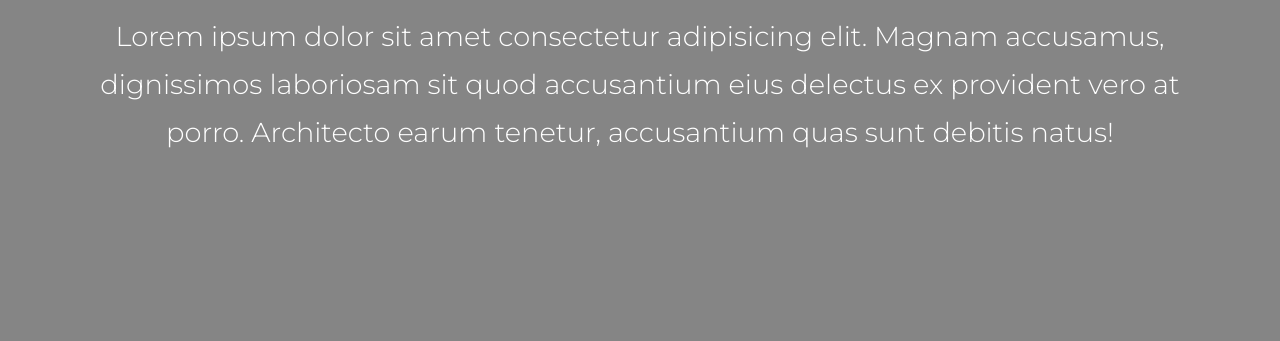
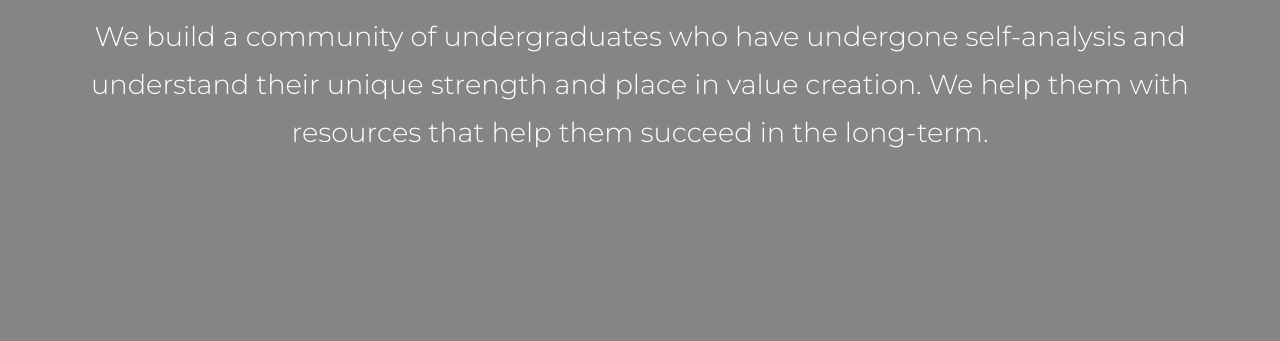
Before and after one commit to Efico-Resources/Efico-V2-FE, a plain HTML site: page Components/services.html in a window 1280 px wide. Shown: the part 459-800 px from the top of the page. Drawn offline with nearby package versions, Linux system fonts and the light colour scheme.

Commit message:
added header message

```diff
--- a/Components/services.html
+++ b/Components/services.html
@@ -16,7 +16,7 @@
         <div class="Header d-flex justify-content-center align-items-center text-white">
             <div class="container text-center">
                 <h1>What we do</h1>
-                <p class="mt-3">Lorem ipsum dolor sit amet consectetur adipisicing elit. Magnam accusamus, dignissimos laboriosam sit quod accusantium eius delectus ex provident vero at porro. Architecto earum tenetur, accusantium quas sunt debitis natus!</p>
+                <p class="mt-3">We build a community of undergraduates who have undergone self-analysis and understand their unique strength and place in value creation. We help them with resources that help them succeed in the long-term.</p>
             </div>
         </div>
 
```
